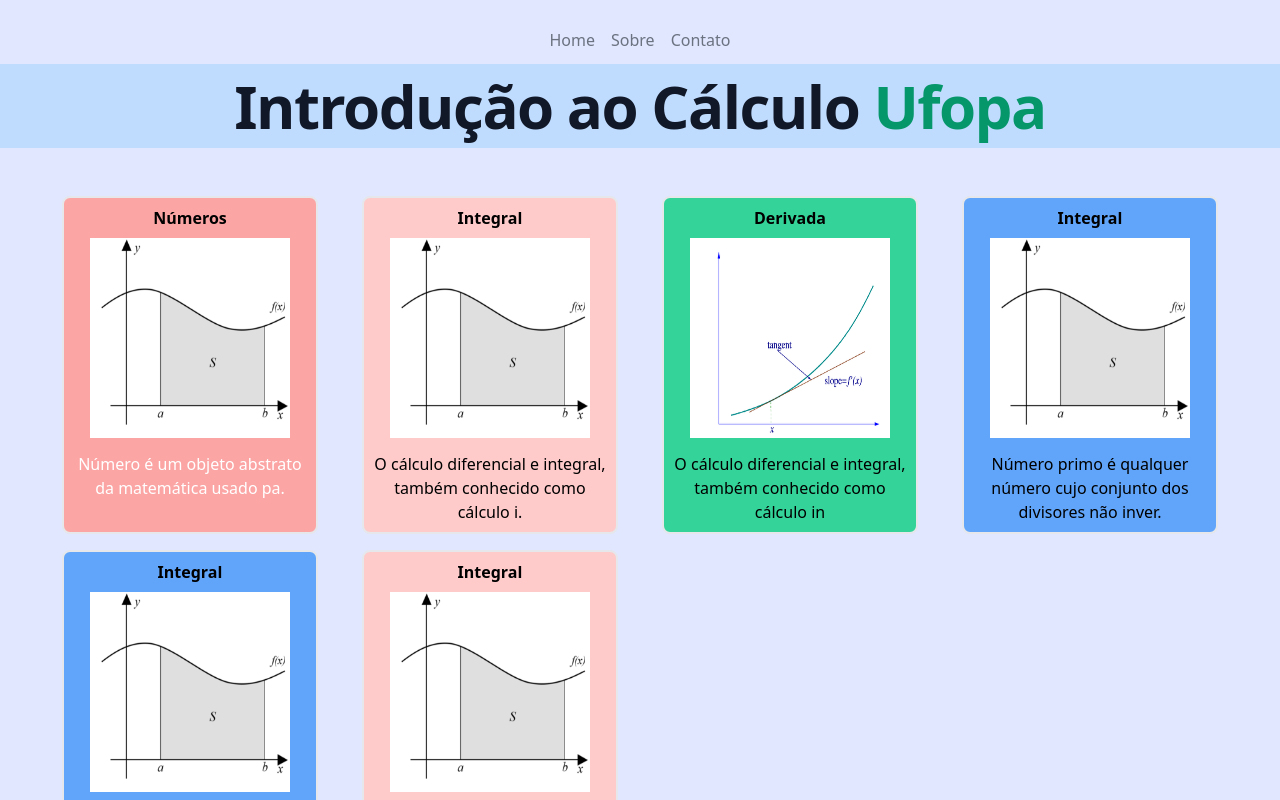
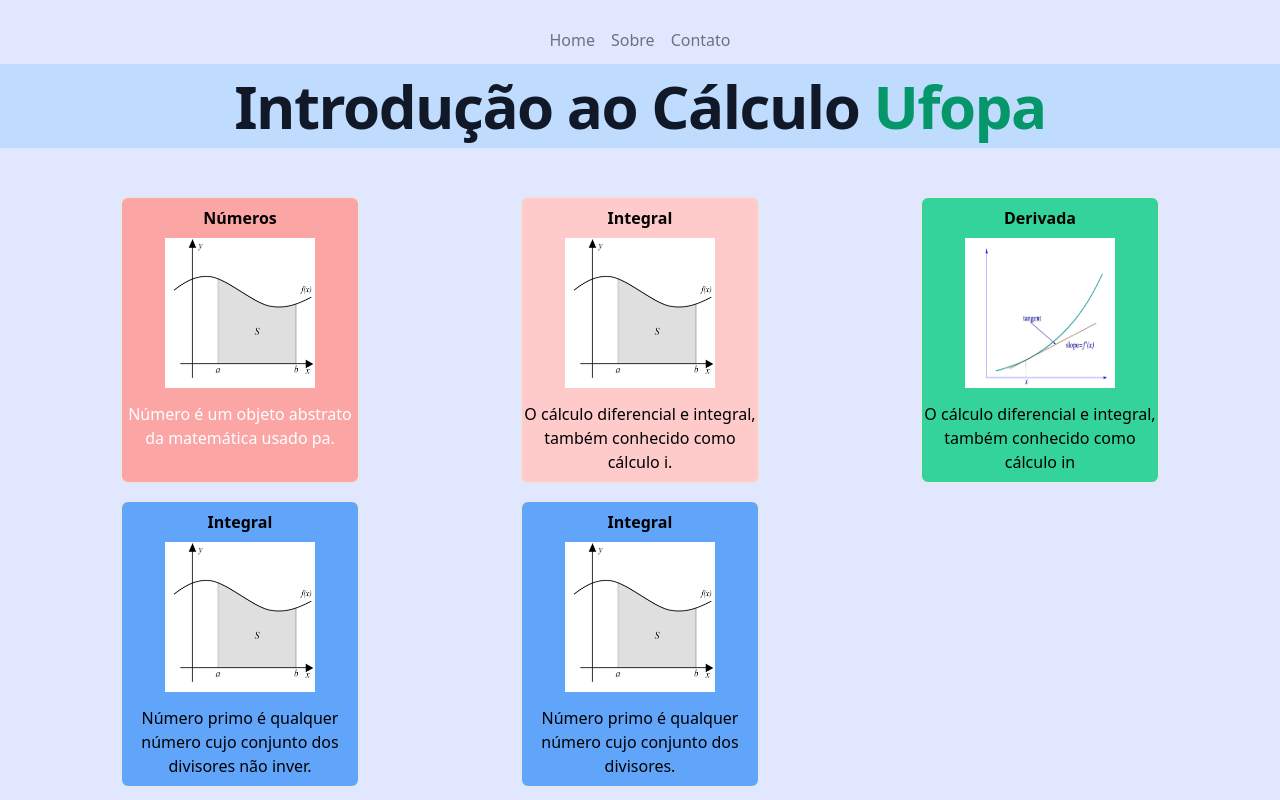
Before and after one commit to MatheusRamo/site-cic-ufopa, a Next.js app: page / in a window 1280 px wide. Shown: the top 800 px of the page. Built offline with nearby package versions, Linux system fonts and the light colour scheme.

Commit message:
add form

```diff
--- a/pages/contato.js
+++ b/pages/contato.js
@@ -9,13 +9,14 @@
             <div className="w-58 text-center mx-auto mt-10">
 
                 <label className="font-bold">Nome:</label>
-                <input className="p-4 block bg-blue-100 mx-auto my-2 rounded" placeholder="Nome" name="Nome"  type="text"></input>
+                <input className="p-4 block bg-blue-100 mx-auto my-2 rounded md:text-xl w-64 mx-auto" placeholder="Nome" name="Nome"  type="text"></input>
 
                 <label className="font-bold">Email:</label>
-                <input className="p-4 block bg-blue-100 mx-auto my-2 rounded" placeholder="Email" name="Email" type="text"></input>
+                <input className="p-4 block bg-blue-100 mx-auto my-2 rounded md:text-xl w-64 mx-auto" placeholder="Email" name="Email" type="text"></input>
 
                 <label className="font-bold">Mensagem:</label>
-                <input className="px-4 py-8 block bg-blue-100 mx-auto my-2 rounded" placeholder="Mensagem"  name="Mensagem" type="text"></input>
+
+                <textarea cols="8" rows="2" className="px-4 py-8 block bg-blue-100 mx-auto my-2 rounded md:text-xl w-64 mx-auto" placeholder="Mensagem"></textarea>
 
                 <button className="bg-blue-400 mx-auto p-2 font-bold rounded-lg mb-10 hover:shadow-lg" >Salvar</button>
 
--- a/pages/index.js
+++ b/pages/index.js
@@ -15,90 +15,79 @@
                 </h1>
             </div>
 
-            <div className="text-center grid sm:grid-cols-1 md:grid-cols-2 lg:grid-cols-4 p-10 bg-indigo-100">
+            <div className="container text-center grid sm:grid-cols-1 md:grid-cols-2 lg:grid-cols-3 p-10 bg-indigo-100">
 
-                <div className="border-2 border-solid rounded-lg w-64 h-auto mx-auto my-2 bg-red-300 hover:bg-red-200">
+                <div className="border-2 border-solid rounded-lg w-60 h-auto mx-auto my-2 bg-red-300 hover:bg-red-200">
 
                     <h2 className="font-bold my-2">Números</h2>
 
                     <Image src="/integral.png"
                         alt="Picture of the author"
-                        width={200}
-                        height={200}/>
+                        width={150}
+                        height={150}/>
 
-                    <p className="m-2 text-white">Número é um objeto abstrato da matemática usado pa.</p>
+                    <p className="my-2 text-white">Número é um objeto abstrato da matemática usado pa.</p>
 
                 </div>
 
-                <div className="border-2 border-solid rounded-lg w-64 h-auto mx-auto my-2 bg-red-200 hover:bg-red-100">
+                <div className="border-2 border-solid rounded-lg w-60 h-auto mx-auto my-2 bg-red-200 hover:bg-red-100">
 
                     <h2 className="font-bold my-2">Integral</h2>
 
                     <Image src="/integral.png"
                         alt="Picture of the author"
-                        width={200}
-                        height={200}/>
-                    <p className=" m-2">
+                        width={150}
+                        height={150}/>
+                    <p className=" my-2">
                     O cálculo diferencial e integral, também conhecido como cálculo i.
                     </p>
                 </div>
 
-                <div className="border-2 border-solid rounded-lg w-64 h-auto mx-auto my-2 bg-green-400 hover:bg-green-300">
+                <div className="border-2 border-solid rounded-lg w-60 h-auto mx-auto my-2 bg-green-400 hover:bg-green-300">
 
                     <h2 className="font-bold my-2">Derivada</h2>
 
                     <Image src="/derivada.png"
                         alt="Picture of the author"
-                        width={200}
-                        height={200}/>
+                        width={150}
+                        height={150}/>
 
-                    <p className=" m-2 ">
+                    <p className=" my-2 ">
                     O cálculo diferencial e integral, também conhecido como cálculo in
                     </p>
                 </div>
 
-                <div className="border-2 border-solid rounded-lg w-64 h-auto mx-auto my-2 bg-blue-400 hover:bg-blue-300">
+                <div className="border-2 border-solid rounded-lg w-60 h-auto mx-auto my-2 bg-blue-400 hover:bg-blue-300">
 
                     <h2 className="font-bold my-2">Integral</h2>
 
                     <Image src="/integral.png"
                         alt="Picture of the author"
-                        width={200}
-                        height={200}/>
+                        width={150}
+                        height={150}/>
 
-                    <p className="m-2">
+                    <p className="my-2">
                     Número primo é qualquer número cujo conjunto dos divisores não inver.
                     </p>
 
                 </div>
 
-                <div className="border-2 border-solid rounded-lg w-64 h-auto mx-auto my-2 bg-blue-400 hover:bg-blue-300">
+                <div className="border-2 border-solid rounded-lg w-60 h-auto mx-auto my-2 bg-blue-400 hover:bg-blue-300">
 
                     <h2 className="font-bold my-2">Integral</h2>
 
                     <Image src="/integral.png"
                         alt="Picture of the author"
-                        width={200}
-                        height={200}/>
+                        width={150}
+                        height={150}/>
 
-                    <p className="m-2">
+                    <p className="my-2">
                     Número primo é qualquer número cujo conjunto dos divisores.
                     </p>
 
                 </div>
 
-                <div className="border-2 border-solid rounded-lg w-64 h-auto mx-auto my-2 bg-red-200 hover:bg-red-100">
 
-                    <h2 className="font-bold my-2">Integral</h2>
-
-                    <Image src="/integral.png"
-                        alt="Picture of the author"
-                        width={200}
-                        height={200}/>
-                    <p className=" m-2">
-                    O cálculo diferencial e integral, também conhecido como cálculo infinitesimal.
-                    </p>
-                </div>
 
 
 
```
